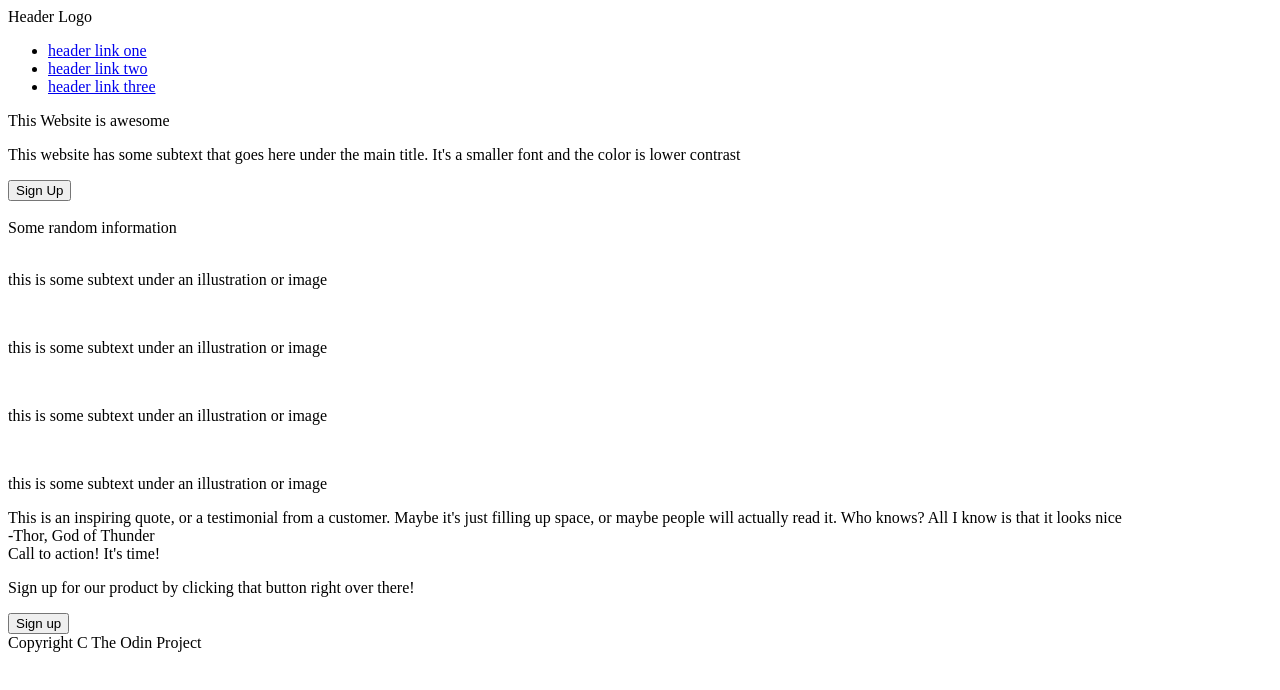
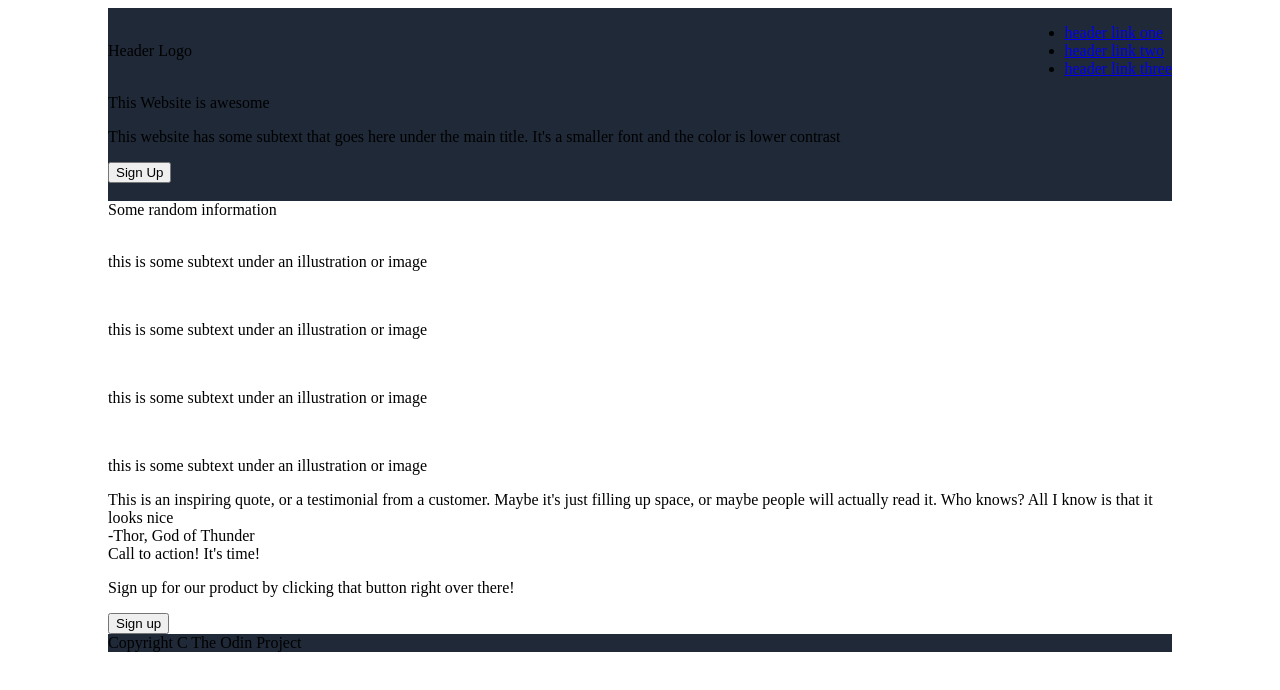
Before and after one commit to hawkobe/landing_page, a plain HTML site: page index.html in a window 1280 px wide. Drawn offline with Linux system fonts and the light colour scheme.

Commit message:
started adding initial css

```diff
--- a/css/style.css
+++ b/css/style.css
@@ -0,0 +1,17 @@
+body {
+    font-family: 'Times New Roman', Times, serif;
+    display: flex;
+    flex-direction: column;
+    padding-left: 100px;
+    padding-right: 100px;
+}
+
+.header, .intro, .footer {
+    background-color: #1F2937;
+}
+
+.header {
+    display: flex;
+    align-items: center;
+    justify-content: space-between;
+}
```
Also changed, not shown: index.html (+1 -0 lines).
